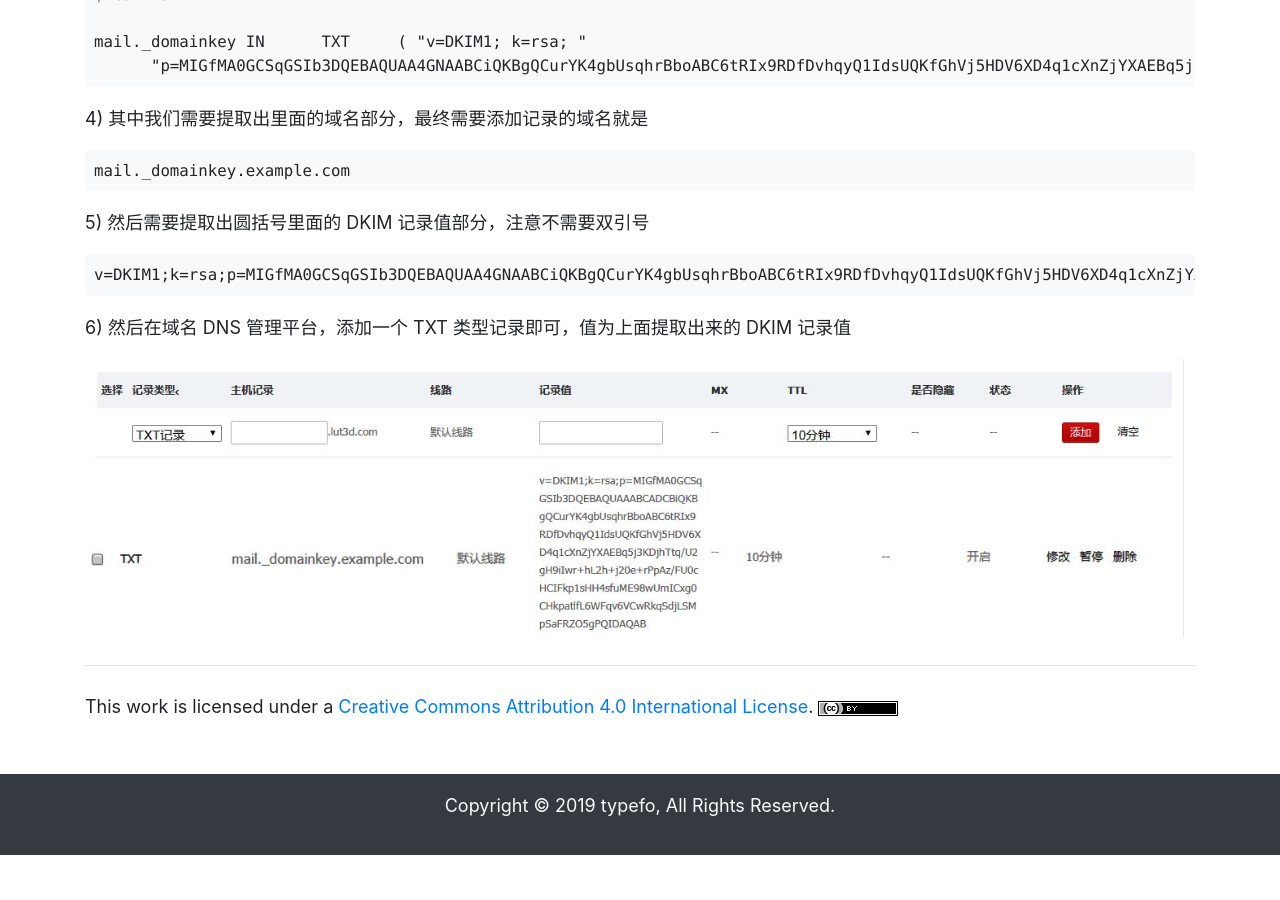
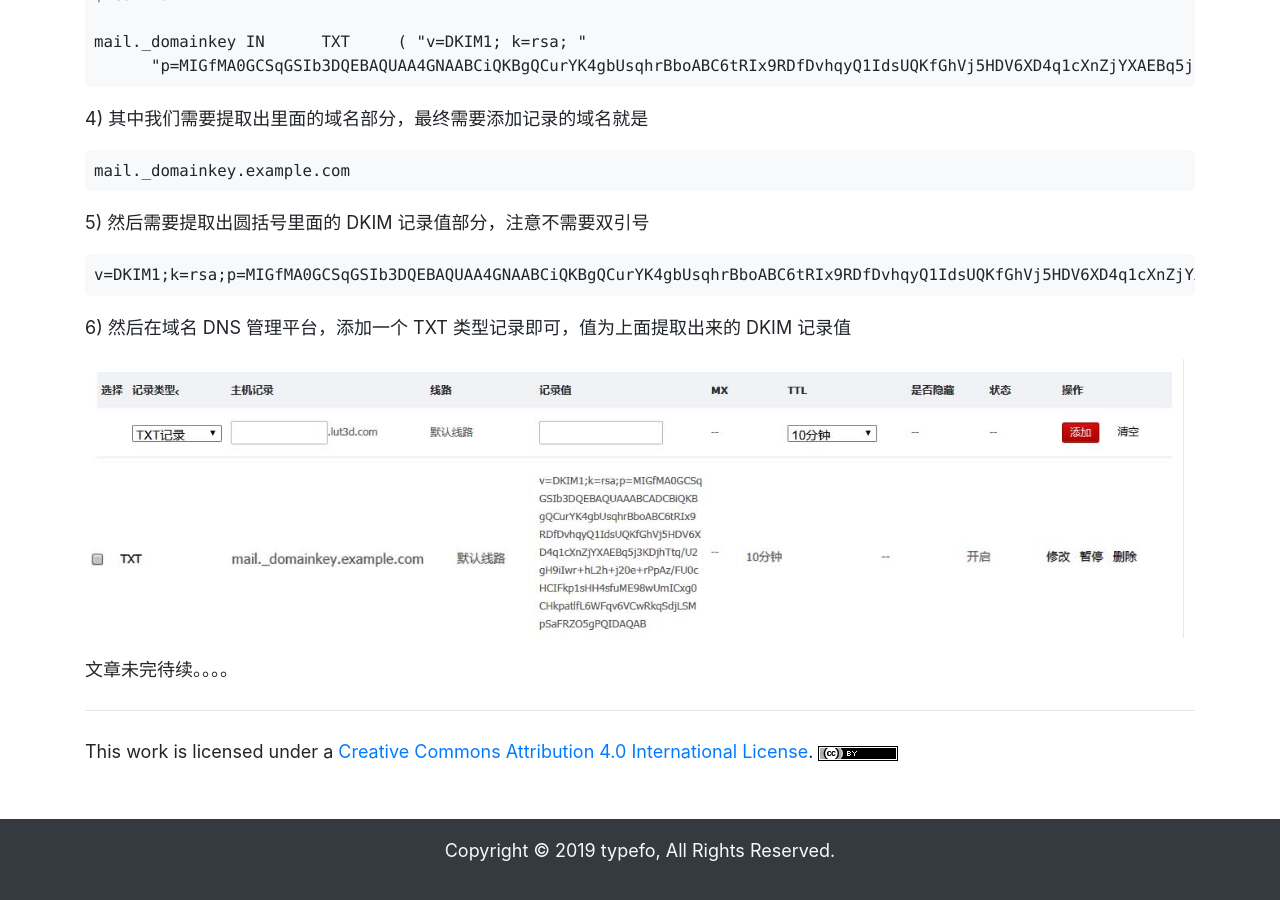
Before and after one commit to ehsud/blog, a Jekyll site: the page built from linux/how-to-create-a-mail-server.md, in a window 1280 px wide and 900 px high, scrolled down 2759 px. Built offline with Jekyll 4.4.1, drawn with Linux system fonts in a browser that asks for light colours; before the commit the page ends 3614 px from its top, so only the background shows below that.

Commit message:
Updated some documents

```diff
--- a/linux/how-to-create-a-mail-server.md
+++ b/linux/how-to-create-a-mail-server.md
@@ -104,3 +104,6 @@ DKIM 的也是一种 DNS 记录。不过可能稍微复杂一点，因为 DKIM
 6) 然后在域名 DNS 管理平台，添加一个 TXT 类型记录即可，值为上面提取出来的 DKIM 记录值
 
 ![dkim.jpg](/assets/img/dkim.jpg)
+
+
+文章未完待续。。。。
```
